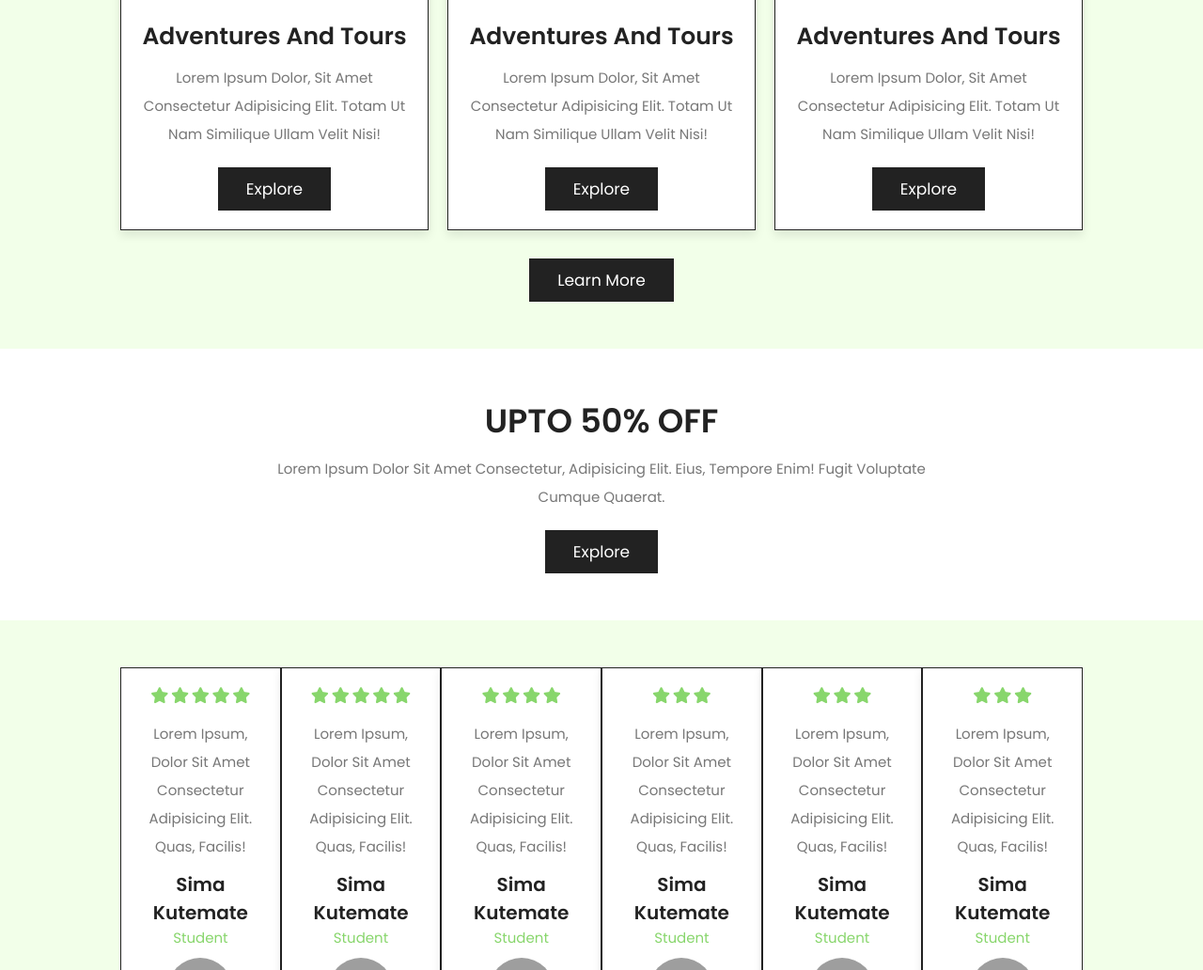
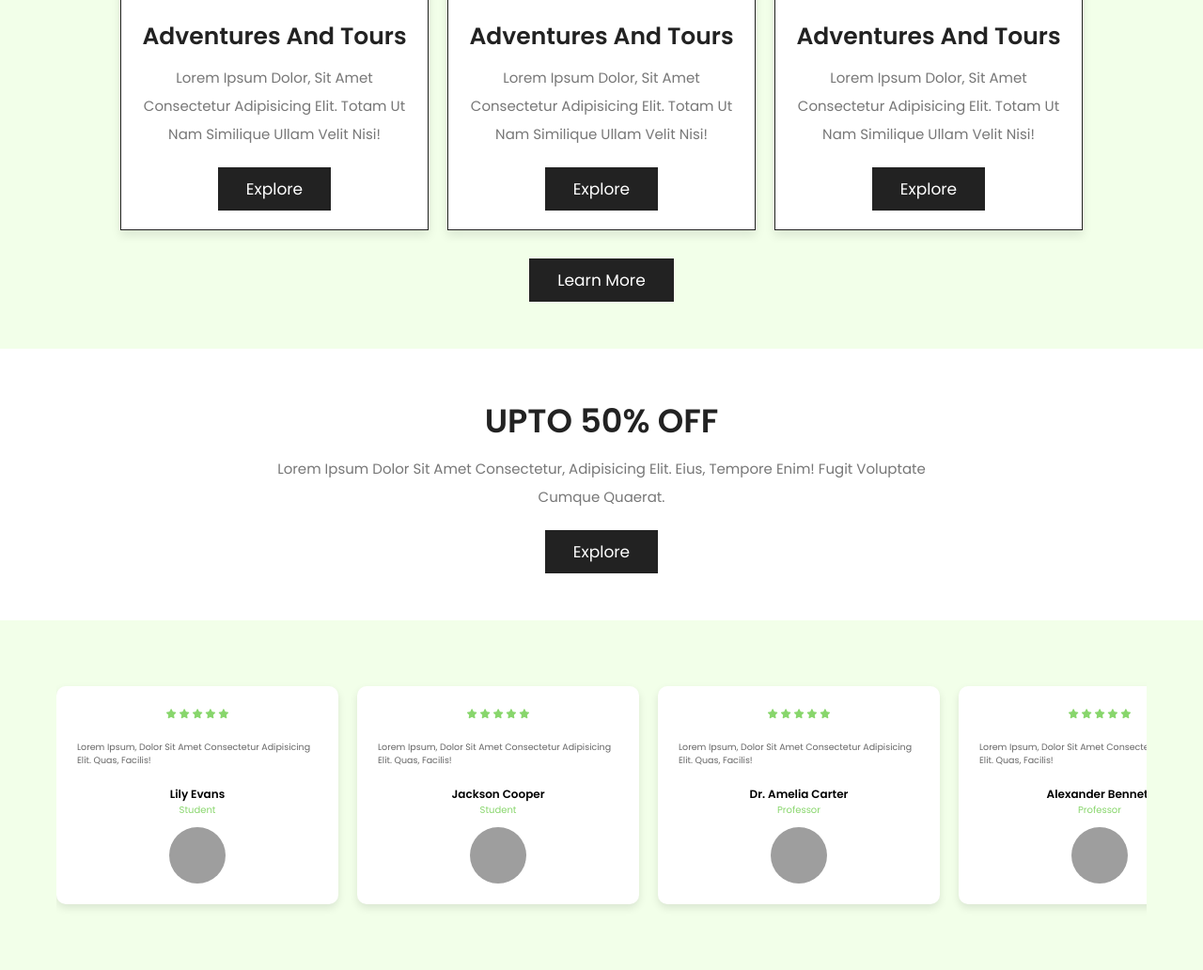
Before and after one commit to sima-kutemate/NonAcademicCareer, a PHP site: page / in a window 1280 px wide. Shown: the part 2189-3221 px from the top of the page at 94% size. Run offline with PHP 8.4, Linux system fonts and the light colour scheme; some libraries are stand-ins or nearby versions; grey boxes are pictures that could not be loaded.

Commit message:
review section

```diff
--- a/Career Guidance/index.html
+++ b/Career Guidance/index.html
@@ -188,9 +188,9 @@
 
        <!-- review section starts -->
        <section class="review">
-            <div class="swiper review-slider">
-                <div class="swiper-wrapper">
-                    <div class="swiper-slider slide">
+        <div class="review-container">
+            <div class="review-slider">
+                <div class="slide">
                     <div class="stars">
                         <i class="fas fa-star"></i>
                         <i class="fas fa-star"></i>
@@ -199,11 +199,11 @@
                         <i class="fas fa-star"></i>
                     </div>
                     <p>Lorem ipsum, dolor sit amet consectetur adipisicing elit. Quas, facilis!</p>
-                        <h3>Sima Kutemate</h3>
+                    <h3>Lily Evans</h3>
                     <span>student</span>
-                        <img src="../images/1.png" alt="">
+                    <img src="../images/student 1.jpg" alt="">
                 </div>
-                    <div class="swiper-slider slide">
+                <div class="slide">
                     <div class="stars">
                         <i class="fas fa-star"></i>
                         <i class="fas fa-star"></i>
@@ -212,11 +212,50 @@
                         <i class="fas fa-star"></i>
                     </div>
                     <p>Lorem ipsum, dolor sit amet consectetur adipisicing elit. Quas, facilis!</p>
-                        <h3>Sima Kutemate</h3>
+                    <h3>Jackson Cooper</h3>
                     <span>student</span>
-                        <img src="../images/2.jpg" alt="">
+                    <img src="../images/student 2.jpg" alt="">
                 </div>
-                    <div class="swiper-slider slide">
+                <div class="slide">
+                    <div class="stars">
+                        <i class="fas fa-star"></i>
+                        <i class="fas fa-star"></i>
+                        <i class="fas fa-star"></i>
+                        <i class="fas fa-star"></i>
+                        <i class="fas fa-star"></i>
+                    </div>
+                    <p>Lorem ipsum, dolor sit amet consectetur adipisicing elit. Quas, facilis!</p>
+                    <h3>Dr. Amelia Carter</h3>
+                    <span>professor</span>
+                    <img src="../images/professor 1.jpg" alt="">
+                </div>
+                <div class="slide">
+                    <div class="stars">
+                        <i class="fas fa-star"></i>
+                        <i class="fas fa-star"></i>
+                        <i class="fas fa-star"></i>
+                        <i class="fas fa-star"></i>
+                        <i class="fas fa-star"></i>
+                    </div>
+                    <p>Lorem ipsum, dolor sit amet consectetur adipisicing elit. Quas, facilis!</p>
+                    <h3>Alexander Bennett</h3>
+                    <span>professor</span>
+                    <img src="../images/professor 2.jpg" alt="">
+                </div>
+                <div class="slide">
+                    <div class="stars">
+                        <i class="fas fa-star"></i>
+                        <i class="fas fa-star"></i>
+                        <i class="fas fa-star"></i>
+                        <i class="fas fa-star"></i>
+                        <i class="fas fa-star"></i>
+                    </div>
+                    <p>Lorem ipsum, dolor sit amet consectetur adipisicing elit. Quas, facilis!</p>
+                    <h3>Sophia Thompson</h3>
+                    <span>student</span>
+                    <img src="../images/student 3.jpg" alt="">
+                </div>
+                <div class="slide">
                     <div class="stars">
                         <i class="fas fa-star"></i>
                         <i class="fas fa-star"></i>
@@ -224,46 +263,15 @@
                         <i class="fas fa-star"></i>
                     </div>
                     <p>Lorem ipsum, dolor sit amet consectetur adipisicing elit. Quas, facilis!</p>
-                        <h3>Sima Kutemate</h3>
-                        <span>student</span>
-                        <img src="../images/3.jpg" alt="">
-                    </div>
-                    <div class="swiper-slider slide">
-                        <div class="stars">
-                            <i class="fas fa-star"></i>
-                            <i class="fas fa-star"></i>
-                            <i class="fas fa-star"></i>
-                        </div>
-                        <p>Lorem ipsum, dolor sit amet consectetur adipisicing elit. Quas, facilis!</p>
-                        <h3>Sima Kutemate</h3>
-                        <span>student</span>
-                        <img src="../images/2.jpg" alt="">
-                    </div>
-                    <div class="swiper-slider slide">
-                        <div class="stars">
-                            <i class="fas fa-star"></i>
-                            <i class="fas fa-star"></i>
-                            <i class="fas fa-star"></i>
-                        </div>
-                        <p>Lorem ipsum, dolor sit amet consectetur adipisicing elit. Quas, facilis!</p>
-                        <h3>Sima Kutemate</h3>
-                        <span>student</span>
-                        <img src="../images/2.jpg" alt="">
-                    </div>
-                    <div class="swiper-slider slide">
-                        <div class="stars">
-                            <i class="fas fa-star"></i>
-                            <i class="fas fa-star"></i>
-                            <i class="fas fa-star"></i>
-                        </div>
-                        <p>Lorem ipsum, dolor sit amet consectetur adipisicing elit. Quas, facilis!</p>
-                        <h3>Sima Kutemate</h3>
-                        <span>student</span>
-                        <img src="../images/3.jpg" alt="">
+                    <h3>Emily Gardner</h3>
+                    <span>professor</span>
+                    <img src="../images/professor 3.jpg" alt="">
                 </div>
             </div>
         </div>
+
     </section>
+
        <!-- review section ends -->
 
     <!-- footer section starts -->
--- a/Career Guidance/style.css
+++ b/Career Guidance/style.css
@@ -334,44 +334,95 @@ background: var(--light-bg);
 }
 
 /* review section */
-.review{
-    background: var(--light-bg);
+.review {
+    padding: 5rem 0;
+    background-color: var(--light-bg);
+    display: flex;
+    justify-content: center;
 }
-.review .slide{
-padding: 2rem;
-border: var(--border);
-background: var(--white);
-text-align: center;
-box-shadow: var(--box-shadow);
-user-select: none;
+.review-container {
+    max-width: 1200px; /* Set a max width for the container */
+    overflow: hidden; /* Hide any overflow to ensure a clean view */
+    position: relative; /* Position relative for inner elements */
+    padding-left: 2rem; /* Gap from the left */
+    padding-right: 2rem; /* Gap from the right */
 }
-.review .slide .stars{
-    padding-bottom: .5rem;
+
+.review-slider {
+    display: flex;
+    overflow-x: auto; /* Allows horizontal scrolling */
+    scroll-snap-type: x mandatory; /* Enables snap scrolling for each slide */
+    gap: 2rem; /* Gap between slides */
+    padding: 2rem 0;
+    padding-left: 1rem;
 }
-.review .slide .stars i{
-    font-size: 1.7rem;
+
+.review-slider::-webkit-scrollbar {
+    height: 8px; /* Custom height for the scrollbar */
+}
+
+.review-slider::-webkit-scrollbar-thumb {
+    background-color: var(--main-color); /* Customize scrollbar color */
+    border-radius: 10px;
+}
+
+.review-slider::-webkit-scrollbar-track {
+    background-color: #f0f0f0; /* Customize scrollbar track color */
+}
+
+.slide {
+    background-color: #fff;
+    border-radius: 10px;
+    border: 2px solid transparent;
+    padding: 2rem;
+    min-width: 300px; /* Width of each slide */
+    max-width: 350px;
+    box-shadow: 0px 4px 8px rgba(0, 0, 0, 0.1);
+    scroll-snap-align: start; /* Snaps each div to the start when scrolling */
+    display: flex;
+    flex-direction: column;
+    align-items: center;
+}
+
+.slide:hover{
+  border-color: var(--main-color);
+}
+
+.stars {
+    margin-bottom: 1rem;
+}
+
+.stars i {
     color: var(--main-color);
 }
-.review .slide p{
-    font-size: 1.5rem;
-    color: var(--light-black);
-    line-height: 2;
-    padding: 1rem 0;
-}
-.review .slide h3{
-    font-size: 2rem;
-    color: var(--black);
-}
-.review .slide span{
-    font-size: 1.5rem;
-    color: var(--main-color);
-    display: block;
-}
-.review .slide img{
-    height: 7rem;
-    width: 7rem;
+
+.slide img {
     border-radius: 50%;
     margin-top: 1rem;
+    width: 60px;
+    height: 60px;
+    object-fit: cover;
+}
+
+.slide h3 {
+    margin-top: 1rem;
+    font-size: 1.2rem;
+    font-weight: bold;
+}
+
+.slide p {
+    margin: 1rem 0;
+    font-size: 0.95rem;
+    color: #666;
+}
+
+.slide span{
+    color: var(--main-color);
+    font-weight: 5rem;
+}
+
+.review-slider::-webkit-scrollbar {
+    display: none; /* Hides the scrollbar */
 }
 
 /* footer section  */
```
Also changed, not shown: other parts of Career Guidance/style.css (+52 -0 lines), images/professor 1.jpg (added), images/professor 2.jpg (added), images/professor 3.jpg (added), images/student 1.jpg (added), images/student 2.jpg (added), images/student 3.jpg (added). Lines whose indentation alone changed are shown as unchanged.
